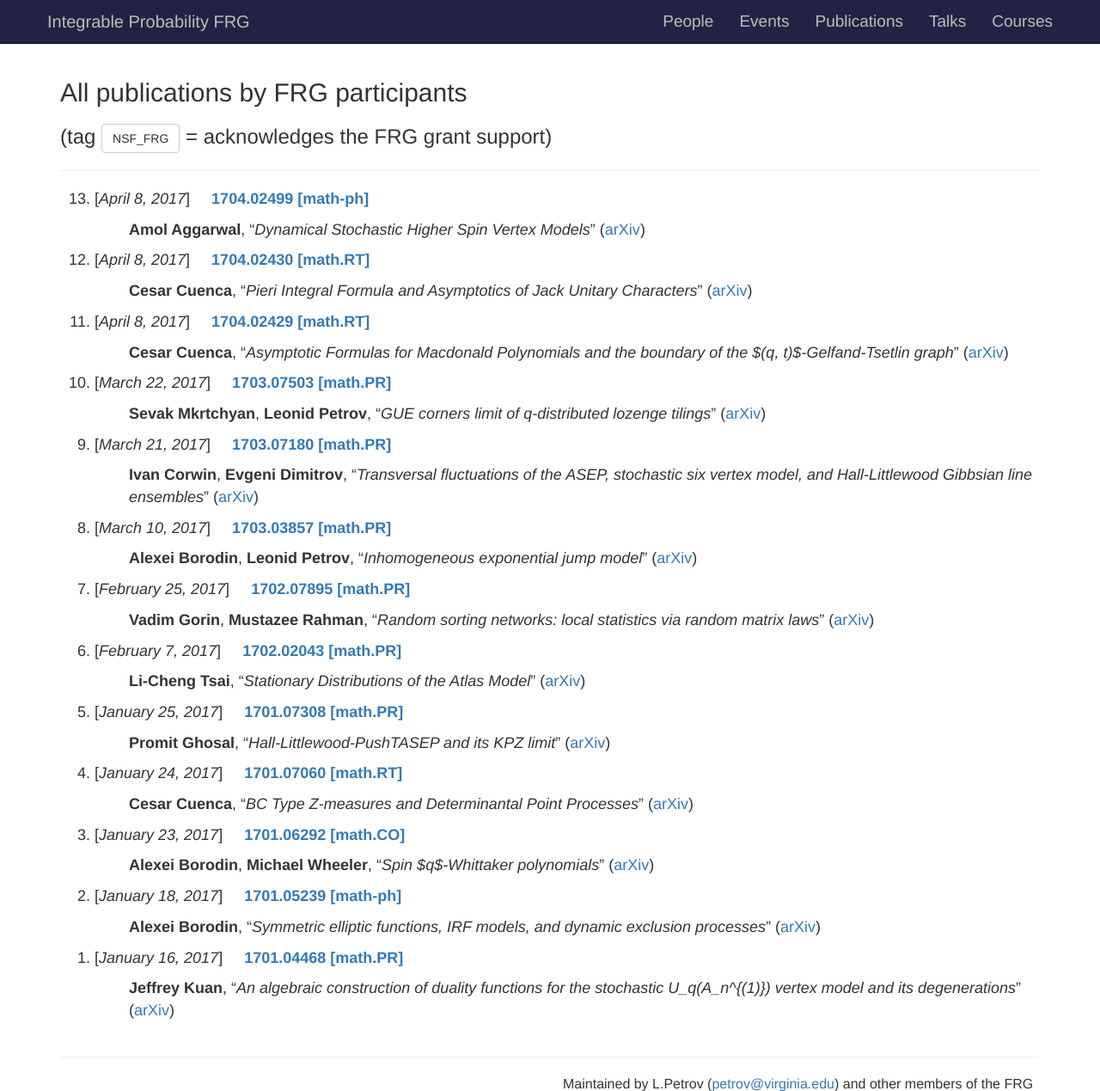
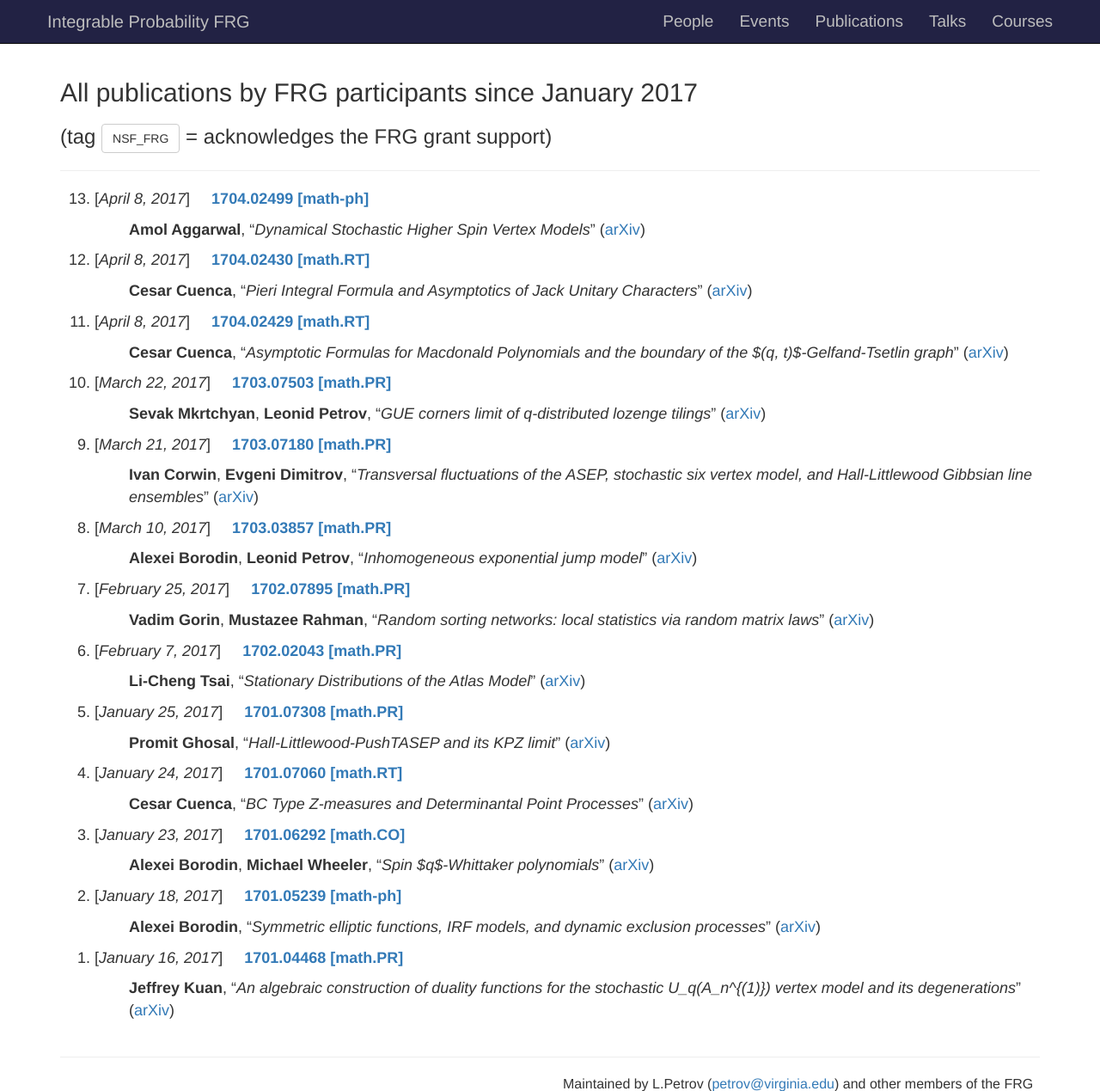
Before and after one commit to int-prob/int-prob-code, a Jekyll site: the page built from publications.md, in a window 1280 px wide, cut to the strip 0-1269 px from the top of the page. Shown: the whole strip at 86% size. Built offline with Jekyll 4.4.1, drawn with Linux system fonts in a browser that asks for light colours.

Commit message:
more concrete date when publications started

```diff
--- a/publications.md
+++ b/publications.md
@@ -3,7 +3,7 @@ title: "Publications - Integrable Probability FRG"
 layout: default
 ---
 
-<h2>All publications by FRG participants<h2>
+<h2>All publications by FRG participants since January 2017<h2>
 <h3>(tag&nbsp;<a href="{{site.url }}/blog/tags/NSF_FRG" title="View posts tagged with &quot;NSF_FRG&quot;"
 class="btn btn-default" role="button">NSF_FRG</a>&nbsp;=&nbsp;acknowledges the FRG grant support)</h3>
 
```
